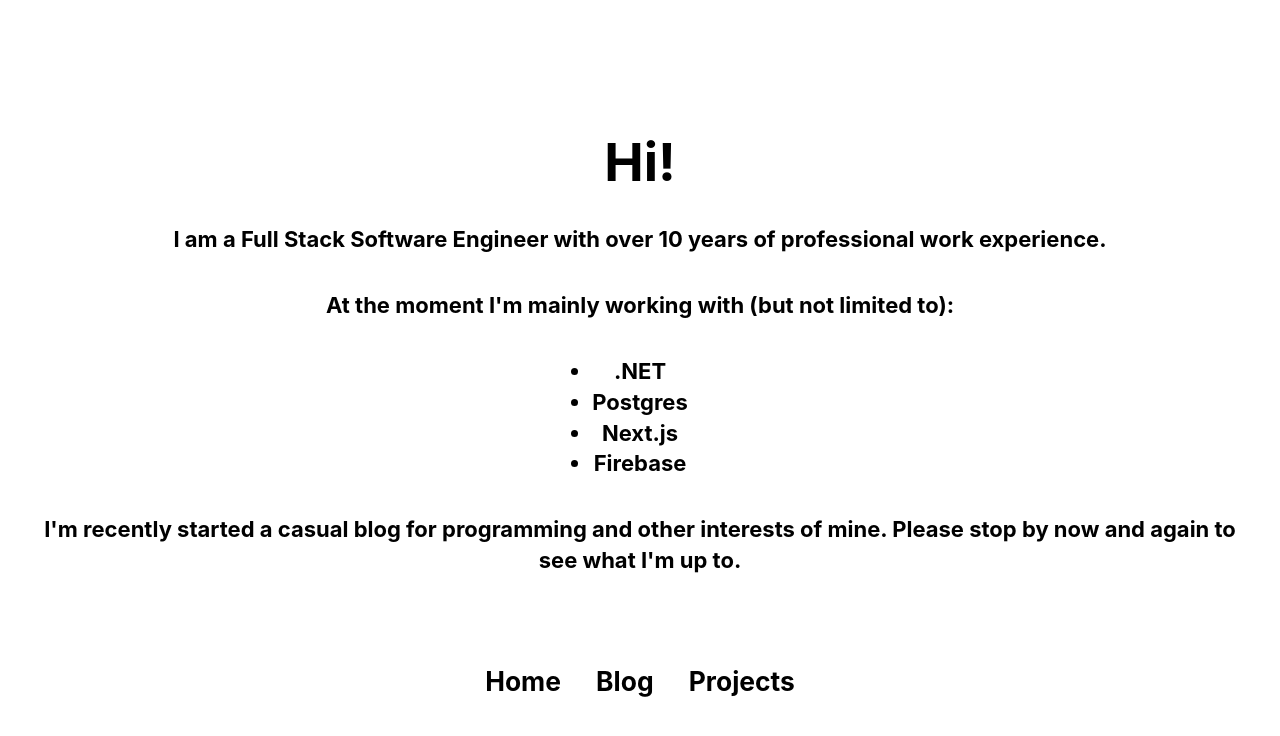
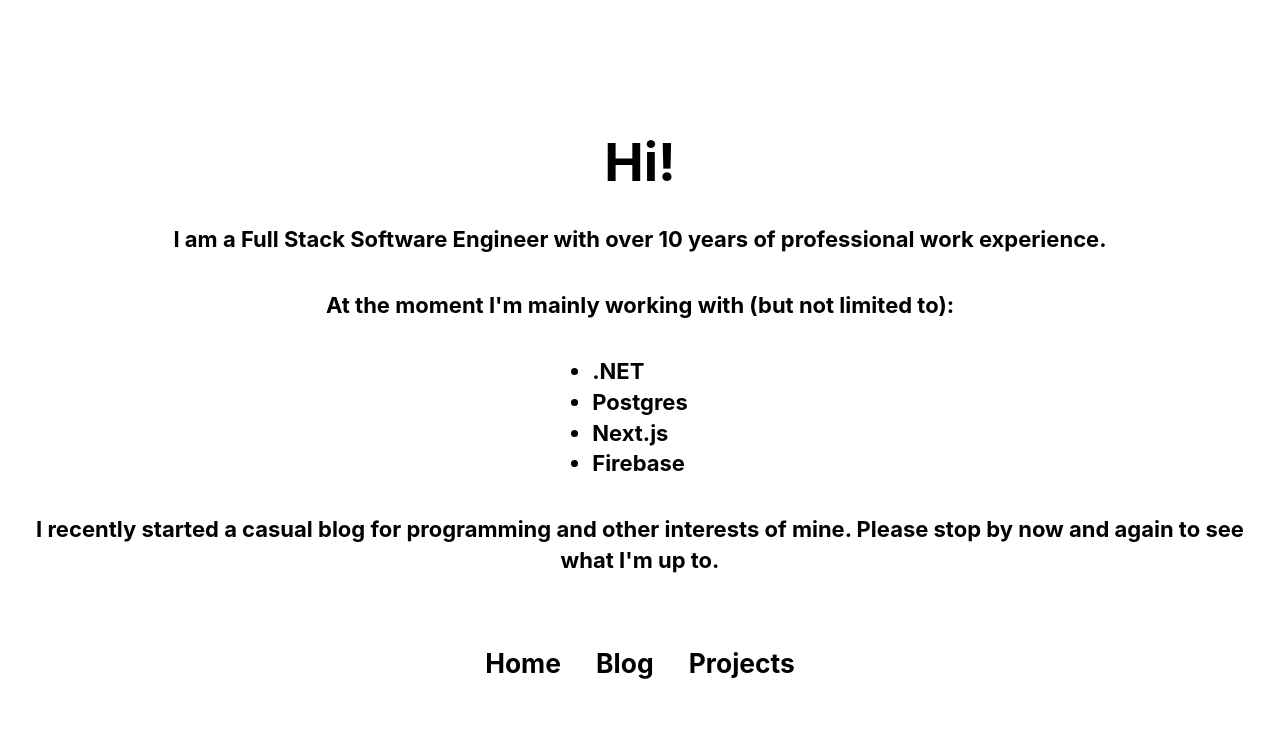
Before and after one commit to tombloor/tombloor-web, a Next.js app: page /about in a window 1280 px wide. Shown: the top 736 px of the page. Built offline with nearby package versions, Linux system fonts and the light colour scheme.

Commit message:
fade content in

```diff
--- a/pages/about.tsx
+++ b/pages/about.tsx
@@ -18,24 +18,22 @@ export default function About() {
                 <link rel="icon" href="/favicon.ico" />
             </Head>
 
-            <main className='h-screen flex flex-col items-center justify-center font-bold text-xl text-center'>
-                <div className='p-4'>
+            <main className='h-screen flex flex-col items-center justify-center font-bold text-xl text-center p-4 fade-container'>
                     <h1 className='p-4'>Hi!</h1>
                     <p className='p-4'>
                         I am a Full Stack Software Engineer with over 10 years of professional work experience.
                     </p>
                     <p className='p-4'>At the moment I'm mainly working with (but not limited to):</p>
-                    <ul className='p-4 list-disc w-fit mx-auto'>
+                    <ul className='p-4 list-disc w-fit mx-auto text-left'>
                         <li>.NET</li>
                         <li>Postgres</li>
                         <li>Next.js</li>
                         <li>Firebase</li>
                     </ul>
                     <p className='p-4'>
-                        I'm recently started a casual blog for programming and other interests of mine. Please stop
+                        I recently started a casual blog for programming and other interests of mine. Please stop
                         by now and again to see what I'm up to.
                     </p>
-                </div>
 
                 <nav className='text-2xl mt-12'>
                     <ul className='flex space-x-8'>
--- a/pages/index.tsx
+++ b/pages/index.tsx
@@ -15,7 +15,7 @@ export default function Home() {
         <link rel="icon" href="/favicon.ico" />
       </Head>
 
-      <main className='w-screen h-screen flex flex-col items-center justify-center font-bold text-center'>
+      <main className='w-screen h-screen flex flex-col items-center justify-center font-bold text-center fade-container'>
         <h1 className='text-8xl'>
           Tom Bloor
         </h1>
--- a/styles/globals.css
+++ b/styles/globals.css
@@ -49,6 +49,44 @@ pre {
   @apply rounded-lg;
 }
 
+@keyframes fadein{
+  0% { opacity:0; }
+  100% { opacity:1; }
+}
+
+.fade-container > * {
+  opacity: 0;
+  animation: 2s ease 0s normal forwards 1 fadein;
+}
+
+.fade-container > *:nth-child(1) {
+  animation-delay: 50ms;
+}
+
+.fade-container > *:nth-child(2) {
+  animation-delay: 100ms;
+}
+
+.fade-container > *:nth-child(3) {
+  animation-delay: 150ms;
+}
+
+.fade-container > *:nth-child(4) {
+  animation-delay: 200ms;
+}
+
+.fade-container > *:nth-child(5) {
+  animation-delay: 250ms;
+}
+
+.fade-container > *:nth-child(6) {
+  animation-delay: 300ms;
+}
+
+.fade-container > *:nth-child(7) {
+  animation-delay: 350ms;
+}
+
 @media (prefers-color-scheme: dark) {
   html {
     color-scheme: dark;
```
